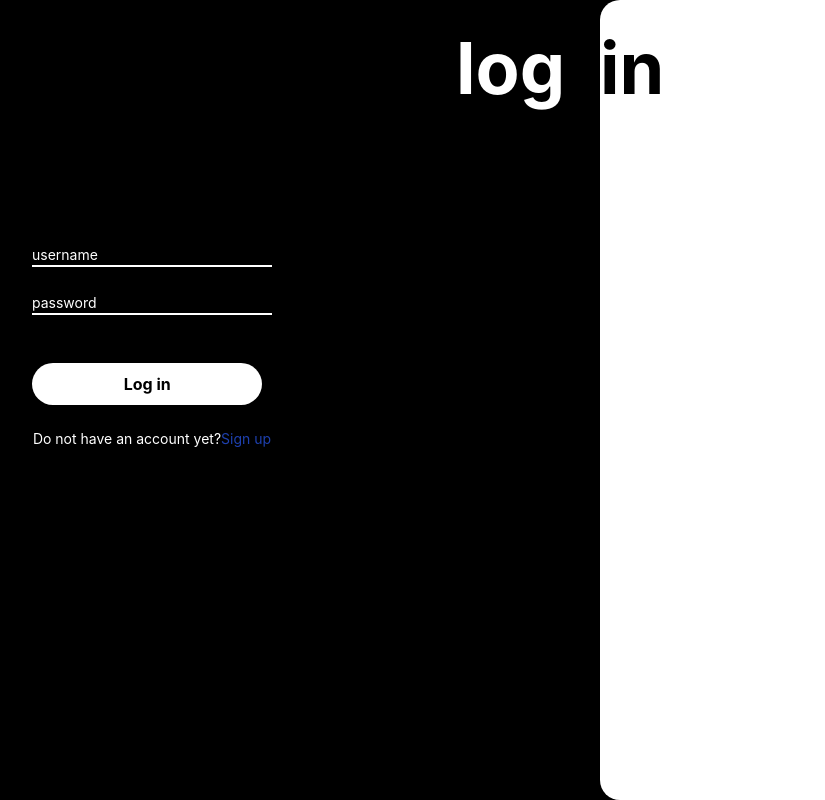
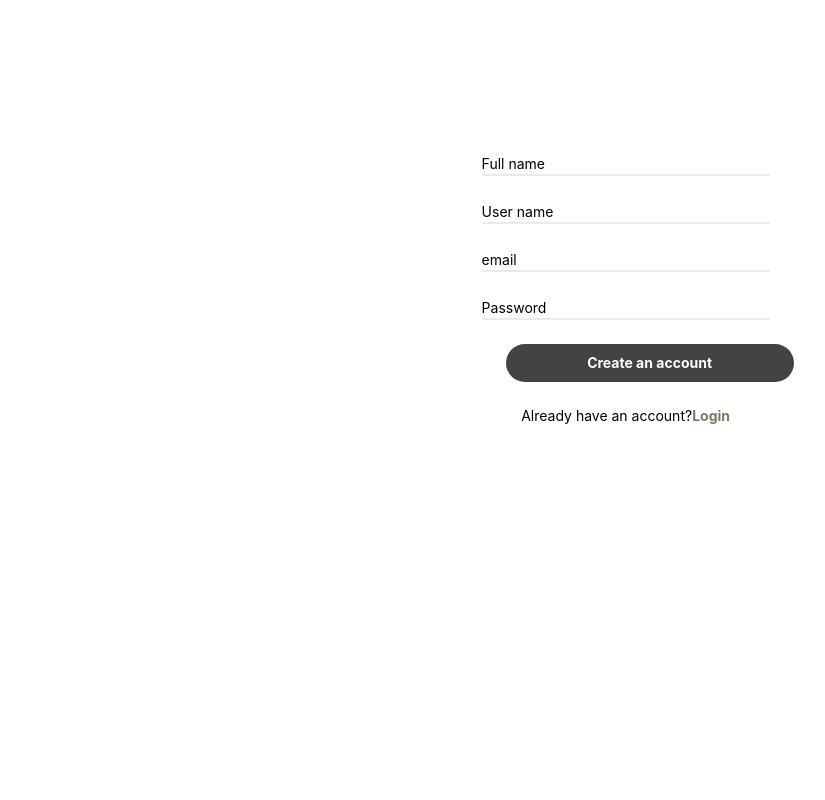
Before and after one commit to zcybrgd/articles-igl-engine-frontend, a React (Vite) app: page / in a window 1280 px wide. Shown: the whole page, without its empty margins (168-993 px from the left). Built offline with nearby package versions, Linux system fonts and the light colour scheme.

Commit message:
adjust-size

```diff
--- a/src/App.jsx
+++ b/src/App.jsx
@@ -12,7 +12,7 @@
 // };
 // export default App;
 
-import Welcome from "./pages/Authentification/LogIn"; // Adjust the path based on your project structure
+import Welcome from "./pages/Authentification/SignUp"; // Adjust the path based on your project structure
   // Adjust the path based on your project structure
 const App = () => {
   return (
--- a/src/pages/Authentification/LogIn.jsx
+++ b/src/pages/Authentification/LogIn.jsx
@@ -6,10 +6,11 @@
   };
 
   return (
-    <div className='w-full  h-full grid grid-cols-2 max-sm:h-full  bg-black'>
+    <div className='bg-red-500'>
+    <div className='bg-black w-full  h-full grid grid-cols-2 max-sm:h-full  '>
 
     <div className='flex max-sm:flex'>
-    <div className='w-screen h-screen grid   max-sm:h-screen bg-black'>
+    <div className='w-screen h-screen grid   max-sm:h-screen bg-black lg:w-4/5'>
 
     <div className='w-full h-full  grid-rows-2 max-sm:h-full sm:hidden '>
     <div className=" max-sm: text-white max-sm: font-bold  max-sm:text-5xl max-sm: mt-8 md:hidden lg:hidden max-md:text-5xl max-sm:ml-4 sm-hidden">
@@ -86,7 +87,7 @@
     log
   </div>
    {/* // White part for other content  */}
-     <div className="lg:text-black font-bold text-7xl   absolute inset-y-0 right-0 w-3/5 md:w-2/5 bg-white h-full md:h-full   hidden md:block md:text-transparent" style={leftBorderRadius} >
+     <div className=" lg:text-black font-bold text-7xl   absolute inset-y-0 right-0 w-3/5 md:w-2/5 bg-blue-500 h-full md:h-full   hidden md:block md:text-transparent" style={leftBorderRadius} >
      <div className="lg:text-black mt-8 md:text-transparent">in</div>
 
 
@@ -98,6 +99,7 @@
   </div>
   </div>
   </div>
+  </div>
   )
 }
 
--- a/src/pages/Authentification/SignUp.jsx
+++ b/src/pages/Authentification/SignUp.jsx
@@ -7,12 +7,12 @@ import articleIcon from '../.././assets/icons/article.svg';
 const SignUpPage = () => {
 
     return (
-      <div className='w-screen h-screen grid grid-cols-2 max-sm:h-screen bg-black'>
+      <div className='bg-black   w-full h-full grid grid-cols-2 max-sm:h-full '>
 
 
 
 
-   <div className="max-sm:mt-0 max-sm:hidd max-sm:justify-start absolute inset-y-0 right-0 w-3/5 md:w-3/5 bg-white max-sm:bg-white max-sm:w-full max-sm:h-screen h-screen md:h-screen justify-center place-content-center space-y-6 lg:justify-center max-sm:rounded-none lg:rounded-s-[20px] md:rounded-s-[20px] sm:rounded-s-[20px] md:rounded-bl-lg">
+   <div className="max-sm:mt-0 max-sm:hidd max-sm:justify-start absolute inset-y-0 right-0 w-3/5 md:w-3/5 bg-white max-sm:bg-white max-sm:w-full max-sm:h-full h-full md:h-full justify-center place-content-center space-y-6 lg:justify-center max-sm:rounded-none lg:rounded-s-[20px] md:rounded-s-[20px] sm:rounded-s-[20px] md:rounded-bl-lg">
 
             <div className="lg:flex max-sm:grid max-sm:top-0 max-sm:left-0 top-0 max-sm:ml-8 max-sm:mt-4 max-sm:text-white  text-sm   max-sm:text-2xl    mb-0 mt-10 ml-52 space-y-0 ">
             <h1 className="max-sm:hidden  text-black font-bold text-xl mb-8 lg:left-6">Create Account </h1>
```
